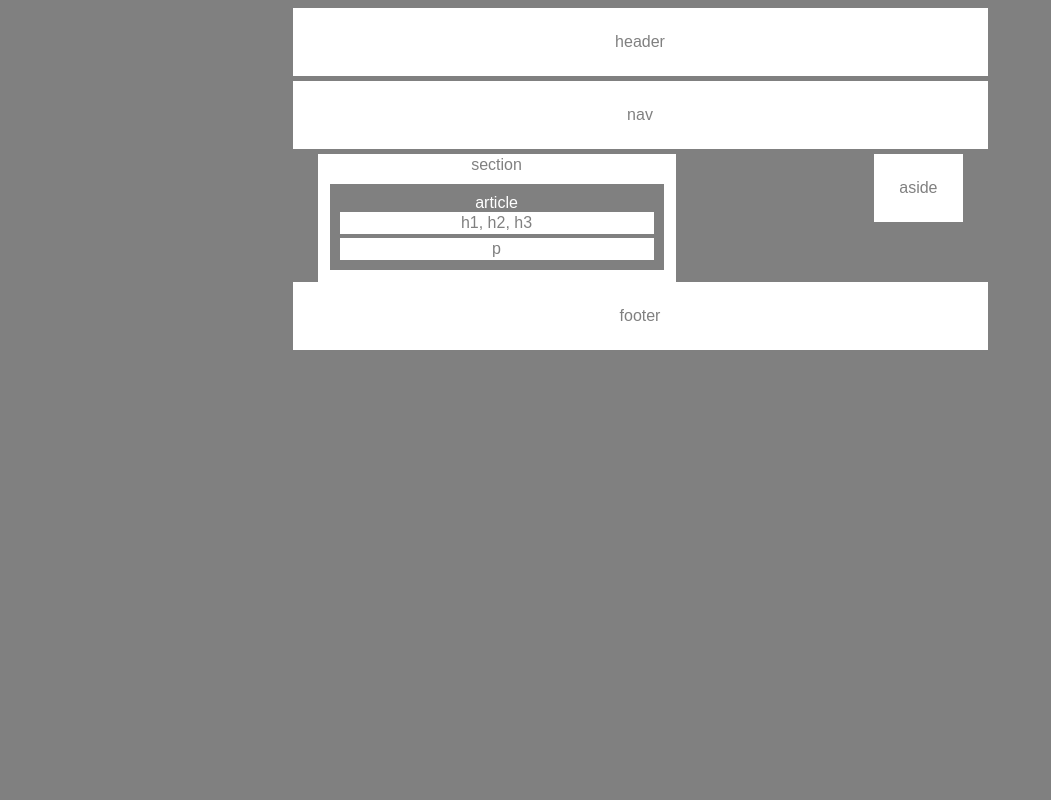
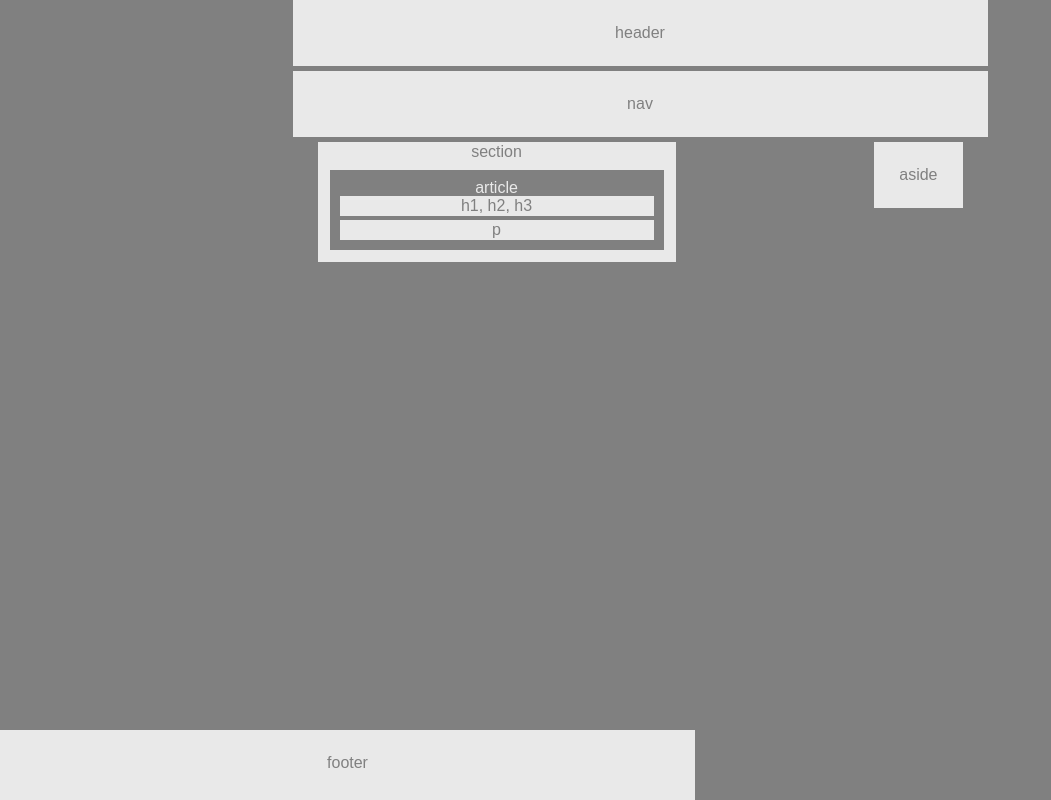
Before and after one commit to gibbous/week1-easy, a plain HTML site: page index.html in a window 1280 px wide. Shown: the whole page, without its empty margins (0-1051 px from the left). Drawn offline with Linux system fonts and the light colour scheme.

Commit message:
round two

```diff
--- a/index.html
+++ b/index.html
@@ -2,6 +2,7 @@
 <html>
 <head>
   <title>Building a Wireframe</title>
+  <link rel="stylesheet" type="text/css" href="reset.css">
   <link rel="stylesheet" type="text/css" href="style.css">
 </head>
 <body>
@@ -17,7 +18,7 @@
       <div class="article">
         article
         <div class="h1">
-          h1, h2, h3
+          <strong>h1, h2, h3</strong>
         </div>
         <div class="p">
           p
--- /dev/null
+++ b/reset.css
@@ -0,0 +1,48 @@
+/* http://meyerweb.com/eric/tools/css/reset/
+   v2.0 | 20110126
+   License: none (public domain)
+*/
+
+html, body, div, span, applet, object, iframe,
+h1, h2, h3, h4, h5, h6, p, blockquote, pre,
+a, abbr, acronym, address, big, cite, code,
+del, dfn, em, img, ins, kbd, q, s, samp,
+small, strike, strong, sub, sup, tt, var,
+b, u, i, center,
+dl, dt, dd, ol, ul, li,
+fieldset, form, label, legend,
+table, caption, tbody, tfoot, thead, tr, th, td,
+article, aside, canvas, details, embed,
+figure, figcaption, footer, header, hgroup,
+menu, nav, output, ruby, section, summary,
+time, mark, audio, video {
+	margin: 0;
+	padding: 0;
+	border: 0;
+	font-size: 100%;
+	font: inherit;
+	vertical-align: baseline;
+}
+/* HTML5 display-role reset for older browsers */
+article, aside, details, figcaption, figure,
+footer, header, hgroup, menu, nav, section {
+	display: block;
+}
+body {
+	line-height: 1;
+}
+ol, ul {
+	list-style: none;
+}
+blockquote, q {
+	quotes: none;
+}
+blockquote:before, blockquote:after,
+q:before, q:after {
+	content: '';
+	content: none;
+}
+table {
+	border-collapse: collapse;
+	border-spacing: 0;
+}
--- a/style.css
+++ b/style.css
@@ -1,3 +1,8 @@
+html {
+    position: relative;
+    min-height: 100%;
+  }
+
 body {
   background: gray;
   text-align: center;
@@ -13,7 +18,7 @@ div {
   width: 645px;
   padding: 25px;
   border: 0;
-  background: #fff;
+  background: #E9E9E9;
   margin-bottom: 5px;
 }
 
@@ -21,7 +26,7 @@ div {
   width: 645px;
   padding: 25px;
   border: 0;
-  background: #fff;
+  background: #E9E9E9;
   margin-bottom: 5px;
 }
 
@@ -34,14 +39,14 @@ div {
   margin: 0;
   width: 354px;
   padding: 2px;
-  background: #fff;
+  background: #E9E9E9;
   clear: both;
 }
 
 .aside {
   float: right;
   padding: 25px;
-  background: #fff;
+  background: #E9E9E9;
 }
 
 .article {
@@ -49,19 +54,20 @@ div {
   padding: 10px;
   margin: 10px;
   background: gray;
-  color: #fff;
+  color: #E9E9E9;
 }
 
 .h1 {
   padding: 2px;
-  background: #fff;
+  background: #E9E9E9;
   color: gray;
   margin-bottom: 4px;
+  font-weight: thick;
 }
 
 .p {
   padding: 2px;
-  background: #fff;
+  background: #E9E9E9;
   color: gray;
 }
 
@@ -69,5 +75,10 @@ div {
   clear: both;
   width: 645px;
   padding: 25px;
-  background: #fff;
+  background: #E9E9E9;
+margin: auto;
+   position: absolute;
+    bottom: 0;
+    height: 20px;
+
 }
```
